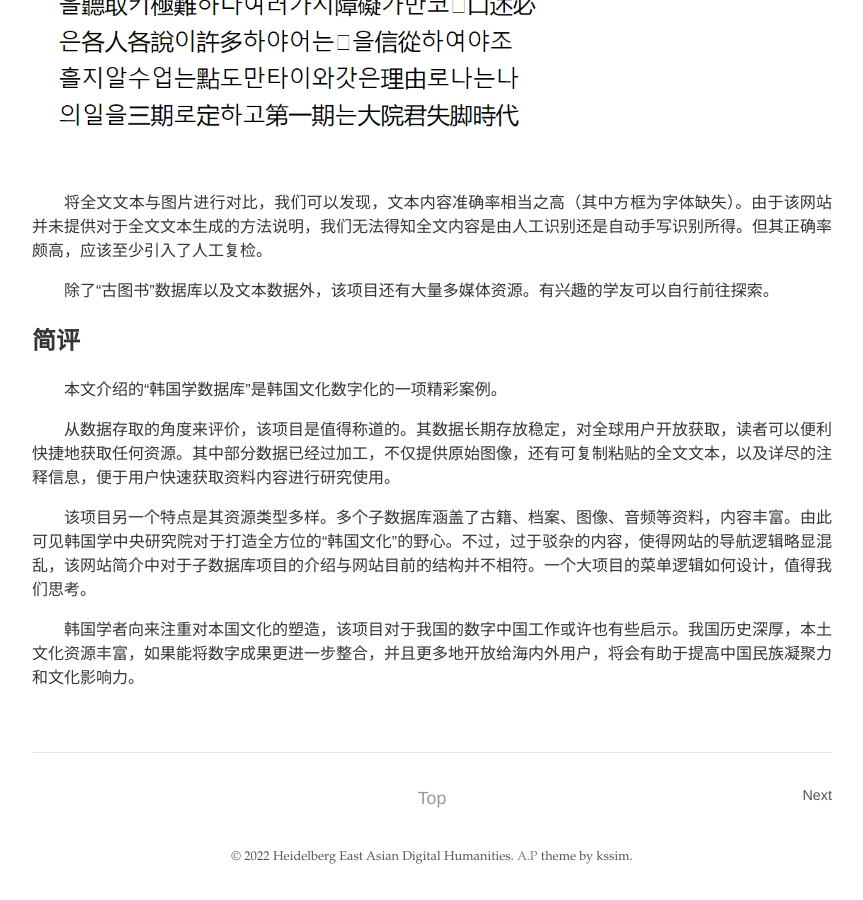
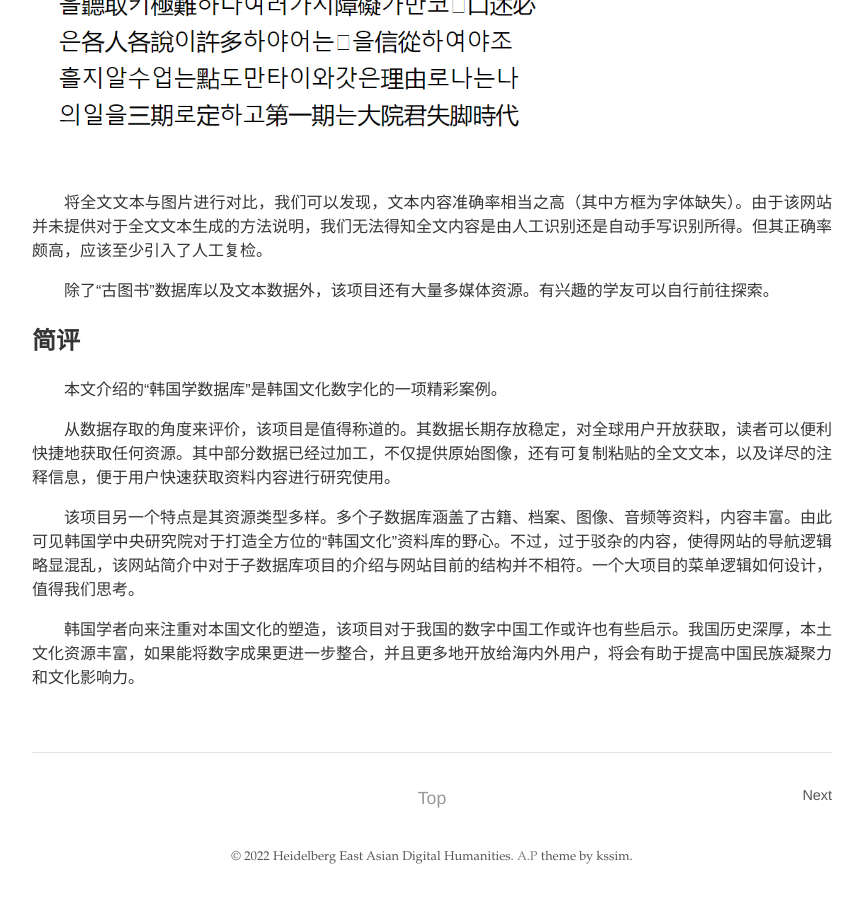
Before and after one commit to DHHD2022/DHHD2022.GitHub.io, a Jekyll site: the page built from dh_blog/_posts/2022-07-28-藏书阁.md, in a window 1280 px wide and 900 px high, scrolled down 4443 px. Shown: the whole window, without its empty margins (208-1071 px from the left). Built offline with Jekyll 4.4.1, drawn with Linux system fonts in a browser that asks for light colours.

Commit message:
Update 2022-07-28-藏书阁.md

```diff
--- a/dh_blog/_posts/2022-07-28-藏书阁.md
+++ b/dh_blog/_posts/2022-07-28-藏书阁.md
@@ -83,6 +83,6 @@ categories: dh_blog
 
 从数据存取的角度来评价，该项目是值得称道的。其数据长期存放稳定，对全球用户开放获取，读者可以便利快捷地获取任何资源。其中部分数据已经过加工，不仅提供原始图像，还有可复制粘贴的全文文本，以及详尽的注释信息，便于用户快速获取资料内容进行研究使用。
 
-该项目另一个特点是其资源类型多样。多个子数据库涵盖了古籍、档案、图像、音频等资料，内容丰富。由此可见韩国学中央研究院对于打造全方位的“韩国文化”的野心。不过，过于驳杂的内容，使得网站的导航逻辑略显混乱，该网站简介中对于子数据库项目的介绍与网站目前的结构并不相符。一个大项目的菜单逻辑如何设计，值得我们思考。
+该项目另一个特点是其资源类型多样。多个子数据库涵盖了古籍、档案、图像、音频等资料，内容丰富。由此可见韩国学中央研究院对于打造全方位的“韩国文化”资料库的野心。不过，过于驳杂的内容，使得网站的导航逻辑略显混乱，该网站简介中对于子数据库项目的介绍与网站目前的结构并不相符。一个大项目的菜单逻辑如何设计，值得我们思考。
 
 韩国学者向来注重对本国文化的塑造，该项目对于我国的数字中国工作或许也有些启示。我国历史深厚，本土文化资源丰富，如果能将数字成果更进一步整合，并且更多地开放给海内外用户，将会有助于提高中国民族凝聚力和文化影响力。
```
